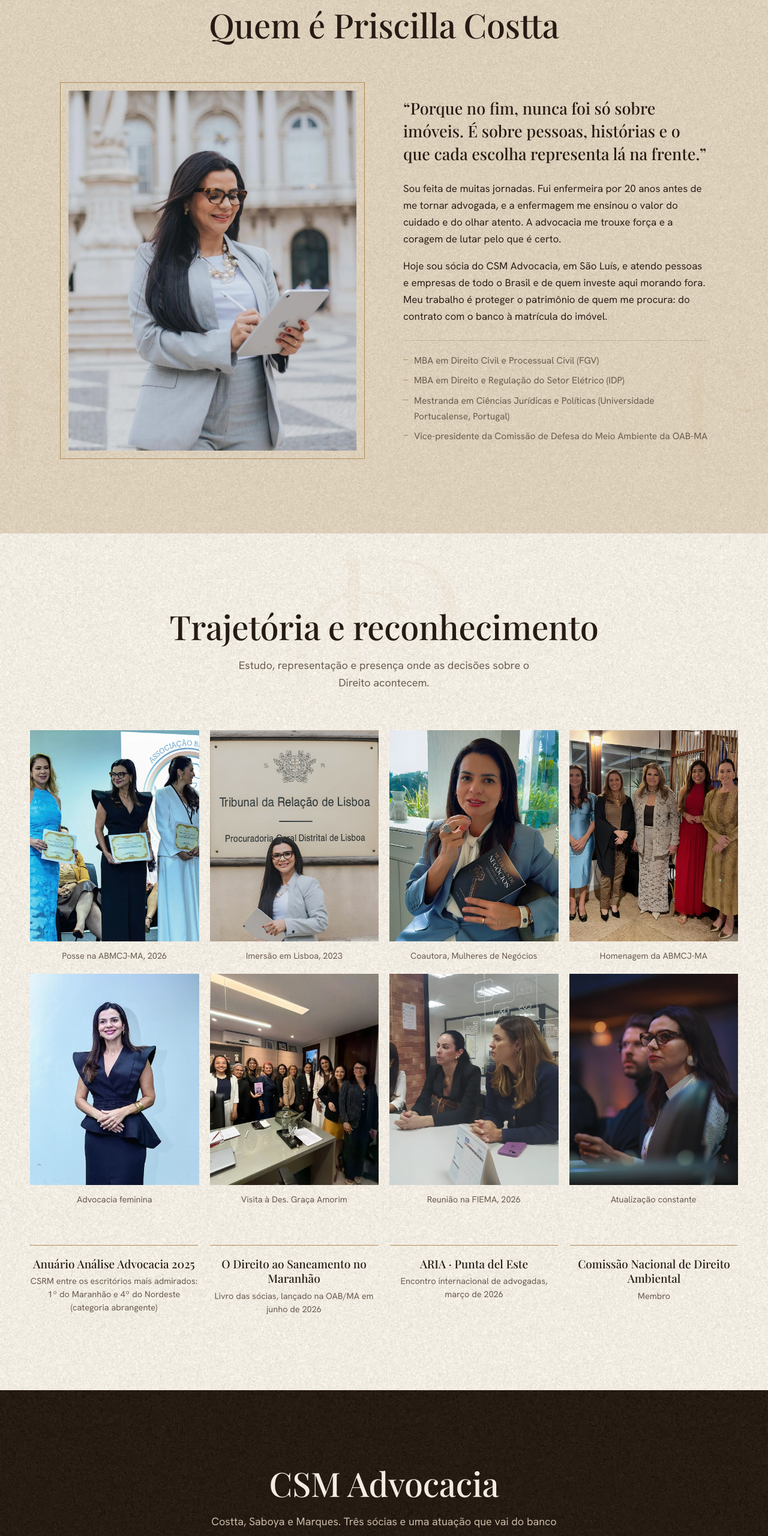
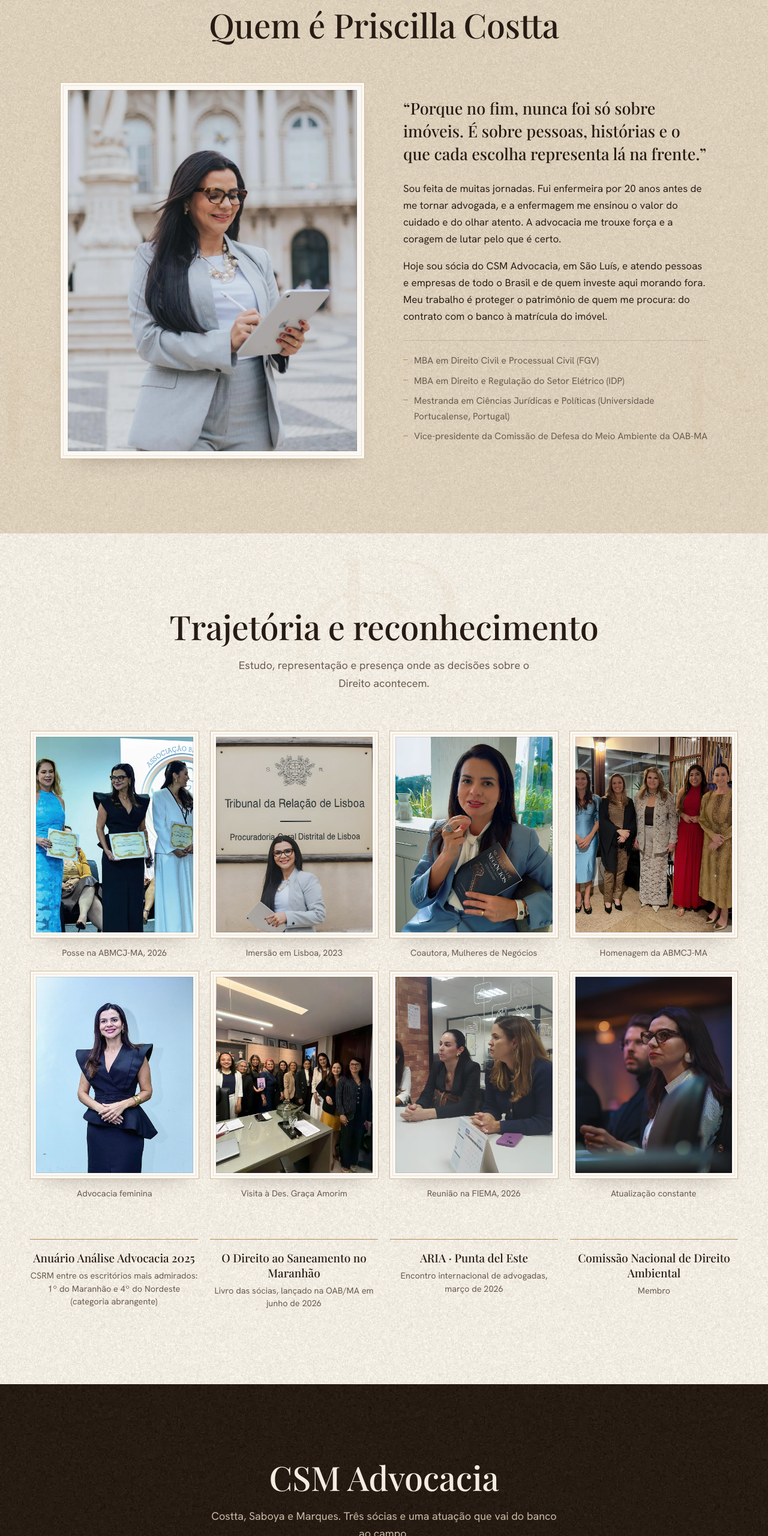
Before and after one commit to azeugral/priscilla-costta, a plain HTML site: page index.html in a window 1280 px wide. Shown: the part 4140-6700 px from the top of the page at 60% size. Drawn offline with Linux system fonts and the light colour scheme.

Commit message:
Molduras minimalistas (passe-partout e fio dourado) nas fotos
Co-Authored-By: Claude Opus 5.5 <noreply@anthropic.com>

```diff
--- a/css/site.css
+++ b/css/site.css
@@ -125,21 +125,28 @@ section{position:relative;overflow:hidden}
 
 /* sobre */
 .sobre{max-width:1080px;margin:0 auto;display:grid;grid-template-columns:1fr 1fr;gap:clamp(32px,5vw,72px);align-items:center}
-.sobre-foto{margin:0;position:relative;padding:14px}
-.sobre-foto::before{content:"";position:absolute;inset:0;border:1px solid var(--ouro)}
 .sobre-foto img{aspect-ratio:4/5;object-fit:cover;width:100%}
 .citacao{font:500 clamp(22px,2.2vw,27px)/1.4 var(--serif);color:var(--cafe);margin-bottom:24px}
 .formacao{list-style:none;margin:26px 0 0;padding:20px 0 0;border-top:1px solid var(--linha);display:grid;gap:8px;font-size:15.5px;color:var(--suave)}
 .formacao li{padding-left:18px;position:relative}
 .formacao li::before{content:"";position:absolute;left:0;top:.72em;width:8px;height:1px;background:var(--ouro)}
 
+/* molduras: passe-partout + fio dourado duplo */
+.quadro{display:block;position:relative;margin:0;padding:9px;background:#fbf8f3;border:1px solid rgba(176,138,82,.55);box-shadow:0 18px 34px -26px rgba(43,32,25,.45);transition:border-color .3s var(--ease),box-shadow .3s var(--ease)}
+.quadro::after{content:"";position:absolute;inset:4px;border:1px solid rgba(176,138,82,.22);pointer-events:none}
+.q-in{display:block;overflow:hidden;position:relative}
+.q-in::after{content:"";position:absolute;inset:0;box-shadow:inset 0 0 0 1px rgba(43,32,25,.12);pointer-events:none}
+.q-in img{display:block}
+figure:hover>.quadro,.quadro:hover{border-color:var(--ouro);box-shadow:0 22px 40px -24px rgba(43,32,25,.5)}
+.escuro .quadro{background:#2f231a;border-color:rgba(210,176,124,.5);box-shadow:0 20px 40px -24px rgba(0,0,0,.7)}
+.escuro .quadro::after{border-color:rgba(210,176,124,.2)}
+.sobre-foto.quadro{padding:12px}
+
 /* trajetória */
 .galeria{max-width:var(--larg);margin:0 auto;display:grid;grid-template-columns:repeat(4,1fr);gap:18px}
 .galeria figure{margin:0}
-.galeria .moldura{overflow:hidden}
 .galeria img{aspect-ratio:4/5;object-fit:cover;width:100%;-webkit-user-drag:none;-webkit-touch-callout:none;transition:transform .5s var(--ease),filter .3s var(--ease);filter:saturate(.92)}
-.galeria figure:hover img{transform:scale(1.025);filter:saturate(1)}
-.galeria figure{overflow:hidden}
+.galeria figure:hover img{transform:scale(1.03);filter:saturate(1)}
 .galeria figcaption{padding:12px 4px 0;text-align:center;font-size:14.5px;color:var(--suave);background:transparent;position:relative}
 .marcos{list-style:none;max-width:var(--larg);margin:clamp(44px,6vw,64px) auto 0;padding:0;display:grid;grid-template-columns:repeat(4,1fr);gap:20px}
 .marcos li{padding-top:18px;border-top:1px solid var(--ouro);text-align:center;display:flex;flex-direction:column;gap:6px}
@@ -148,8 +155,7 @@ section{position:relative;overflow:hidden}
 
 /* escritório */
 .escritorio{max-width:980px;margin:0 auto;display:grid;grid-template-columns:.8fr 1.2fr;gap:clamp(28px,5vw,64px);align-items:center}
-.escritorio figure{margin:0;padding:12px;position:relative}
-.escritorio figure::before{content:"";position:absolute;inset:0;border:1px solid rgba(210,176,124,.5)}
+.escritorio figure{margin:0}
 .escritorio img{aspect-ratio:4/5;object-fit:cover;width:100%}
 .escritorio-txt{font-size:18px}
 .escritorio-txt ul{list-style:none;margin:22px 0;padding:18px 0;border-top:1px solid rgba(233,223,209,.18);border-bottom:1px solid rgba(233,223,209,.18);display:flex;flex-wrap:wrap;gap:6px 0}
@@ -265,6 +271,8 @@ textarea{resize:vertical;min-height:110px}
   .escritorio-txt ul{justify-content:center}
   .galeria{gap:10px}
   .galeria figcaption{font-size:13px}
+  .galeria .quadro{padding:6px}
+  .galeria .quadro::after{inset:3px}
   .marcos{gap:14px}
   .marcos strong{font-size:16px}
   .marcos span{font-size:13px}
--- a/index.html
+++ b/index.html
@@ -173,7 +173,7 @@
     <h2>Quem é Priscilla Costta</h2>
   </div>
   <div class="sobre">
-    <figure class="sobre-foto"><img src="img/sobre.webp" alt="Priscilla Costta em Lisboa, de terninho cinza, com um tablet nas mãos" width="1100" height="1375"></figure>
+    <figure class="sobre-foto quadro"><span class="q-in"><img src="img/sobre.webp" alt="Priscilla Costta em Lisboa, de terninho cinza, com um tablet nas mãos" width="1100" height="1375"></span></figure>
     <div class="sobre-txt">
       <p class="citacao">“Porque no fim, nunca foi só sobre imóveis. É sobre pessoas, histórias e o que cada escolha representa lá na frente.”</p>
       <p>Sou feita de muitas jornadas. Fui enfermeira por 20 anos antes de me tornar advogada, e a enfermagem me ensinou o valor do cuidado e do olhar atento. A advocacia me trouxe força e a coragem de lutar pelo que é certo.</p>
@@ -196,14 +196,14 @@
     <p>Estudo, representação e presença onde as decisões sobre o Direito acontecem.</p>
   </div>
   <div class="galeria">
-    <figure><img src="img/t-abmcj.webp" alt="Posse da diretoria da ABMCJ-MA" width="900" height="1125"><figcaption>Posse na ABMCJ-MA, 2026</figcaption></figure>
-    <figure><img src="img/t-lisboa.webp" alt="Priscilla em frente ao Tribunal da Relação de Lisboa" width="900" height="1125"><figcaption>Imersão em Lisboa, 2023</figcaption></figure>
-    <figure><img src="img/t-livro.webp" alt="Priscilla com o livro Mulheres de Negócios na Advocacia" width="900" height="1125"><figcaption>Coautora, Mulheres de Negócios</figcaption></figure>
-    <figure><img src="img/t-homenagem.webp" alt="Sócias do escritório na homenagem à Desembargadora Graça Amorim" width="900" height="1125"><figcaption>Homenagem da ABMCJ-MA</figcaption></figure>
-    <figure><img src="img/t-posse.webp" alt="Priscilla de vestido azul-marinho em evento" width="900" height="1125"><figcaption>Advocacia feminina</figcaption></figure>
-    <figure><img src="img/t-visita.webp" alt="Advogadas da ABMCJ-MA em visita ao gabinete da Desembargadora Graça Amorim" width="900" height="1125"><figcaption>Visita à Des. Graça Amorim</figcaption></figure>
-    <figure><img src="img/t-fiema.webp" alt="Reunião das sócias na FIEMA" width="900" height="1125"><figcaption>Reunião na FIEMA, 2026</figcaption></figure>
-    <figure><img src="img/t-evento.webp" alt="Priscilla atenta durante um evento jurídico" width="900" height="1125"><figcaption>Atualização constante</figcaption></figure>
+    <figure><span class="quadro"><span class="q-in"><img src="img/t-abmcj.webp" alt="Posse da diretoria da ABMCJ-MA" width="900" height="1125"></span></span><figcaption>Posse na ABMCJ-MA, 2026</figcaption></figure>
+    <figure><span class="quadro"><span class="q-in"><img src="img/t-lisboa.webp" alt="Priscilla em frente ao Tribunal da Relação de Lisboa" width="900" height="1125"></span></span><figcaption>Imersão em Lisboa, 2023</figcaption></figure>
+    <figure><span class="quadro"><span class="q-in"><img src="img/t-livro.webp" alt="Priscilla com o livro Mulheres de Negócios na Advocacia" width="900" height="1125"></span></span><figcaption>Coautora, Mulheres de Negócios</figcaption></figure>
+    <figure><span class="quadro"><span class="q-in"><img src="img/t-homenagem.webp" alt="Sócias do escritório na homenagem à Desembargadora Graça Amorim" width="900" height="1125"></span></span><figcaption>Homenagem da ABMCJ-MA</figcaption></figure>
+    <figure><span class="quadro"><span class="q-in"><img src="img/t-posse.webp" alt="Priscilla de vestido azul-marinho em evento" width="900" height="1125"></span></span><figcaption>Advocacia feminina</figcaption></figure>
+    <figure><span class="quadro"><span class="q-in"><img src="img/t-visita.webp" alt="Advogadas da ABMCJ-MA em visita ao gabinete da Desembargadora Graça Amorim" width="900" height="1125"></span></span><figcaption>Visita à Des. Graça Amorim</figcaption></figure>
+    <figure><span class="quadro"><span class="q-in"><img src="img/t-fiema.webp" alt="Reunião das sócias na FIEMA" width="900" height="1125"></span></span><figcaption>Reunião na FIEMA, 2026</figcaption></figure>
+    <figure><span class="quadro"><span class="q-in"><img src="img/t-evento.webp" alt="Priscilla atenta durante um evento jurídico" width="900" height="1125"></span></span><figcaption>Atualização constante</figcaption></figure>
   </div>
   <ul class="marcos">
     <li><strong>Anuário Análise Advocacia 2025</strong><span>CSRM entre os escritórios mais admirados: 1º do Maranhão e 4º do Nordeste (categoria abrangente)</span></li>
@@ -220,7 +220,7 @@
     <p>Costta, Saboya e Marques. Três sócias e uma atuação que vai do banco ao campo.</p>
   </div>
   <div class="escritorio">
-    <figure><img src="img/t-socias.webp" alt="As sócias do escritório" width="900" height="1125"></figure>
+    <figure class="quadro"><span class="q-in"><img src="img/t-socias.webp" alt="As sócias do escritório" width="900" height="1125"></span></figure>
     <div class="escritorio-txt">
       <p>Ao lado de Lorena Saboya e Luciana Marques, Priscilla conduz um escritório com sede em São Luís e atuação em todo o Brasil.</p>
       <ul>
```
